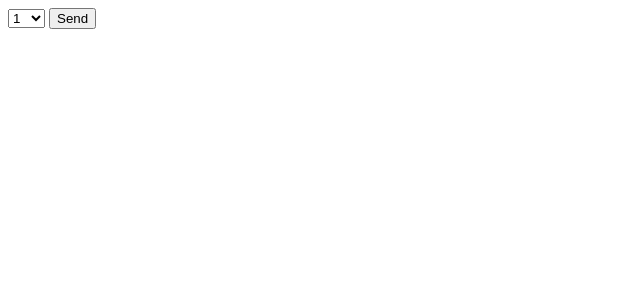
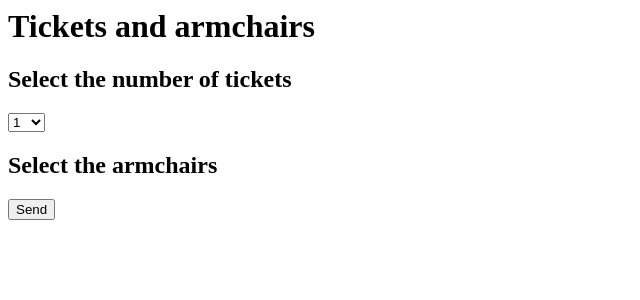
Before and after one commit to milak1920/MovieTime, a PHP site: page /armchairs.php in a window 1280 px wide. Shown: the top 300 px of the page, without its empty margins (0-640 px from the left). Run offline with PHP 8.4, Linux system fonts and the light colour scheme.

Commit message:
Update armchairs.php

```diff
--- a/web/armchairs.php
+++ b/web/armchairs.php
@@ -1,7 +1,9 @@
 <?php # armchairs.php #3
 ?>
+<h1>Tickets and armchairs</h1>
 
 <form action="purchase.php" method="post">
+  <h2>Select the number of tickets</h2>
   <select id="tickets">
     <option value="1">1</option>
     <option value="2">2</option>
@@ -14,6 +16,8 @@
     <option value="9">9</option>
     <option value="10">10</option>
   </select>
+  <h2>Select the armchairs</h2>
+
   <input type="submit" value="Send">
 </form>
 
```
